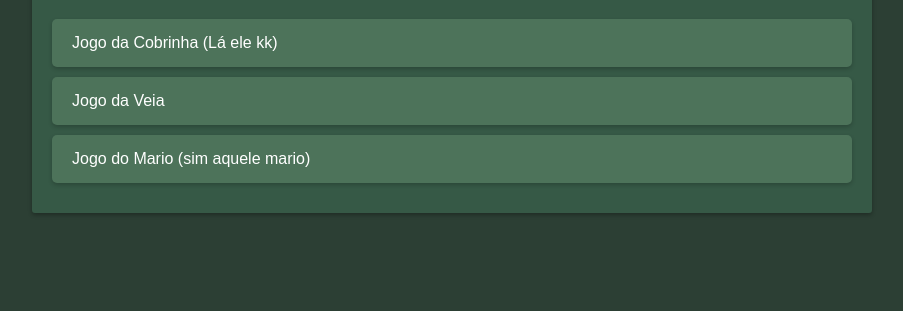
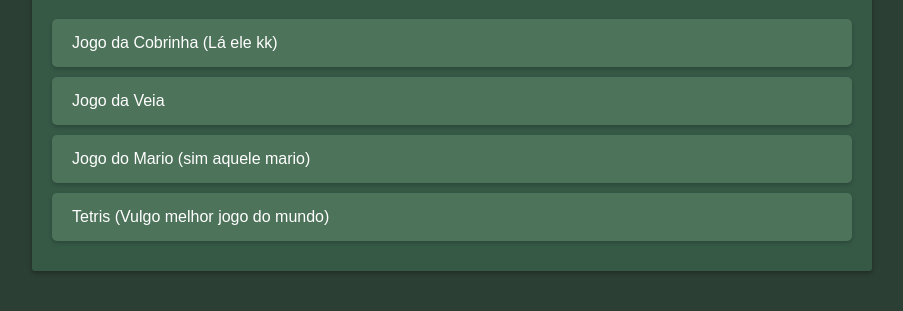
Before and after one commit to Dav1-Oliveira/My-Projects, a plain HTML site: page index.html in a window 1280 px wide. Shown: the part 133-444 px from the top of the page, without its empty margins (188-1091 px from the left). Drawn offline with Linux system fonts and the light colour scheme.

Commit message:
Tetris Option Added

```diff
--- a/index.html
+++ b/index.html
@@ -13,6 +13,7 @@
       <a href="SnakeGame/index.html" class="project">Jogo da Cobrinha (Lá ele kk)</a>
       <a href="Tic-Tac-Toe/index.html" class="project">Jogo da Veia</a>
       <a href="MarioGame/index.html" class="project">Jogo do Mario (sim aquele mario)</a>
+      <a href="Tetris/index.html" class="project">Tetris (Vulgo melhor jogo do mundo)</a>
     </div>
   </div>
   <script src="main.js"></script>
```
